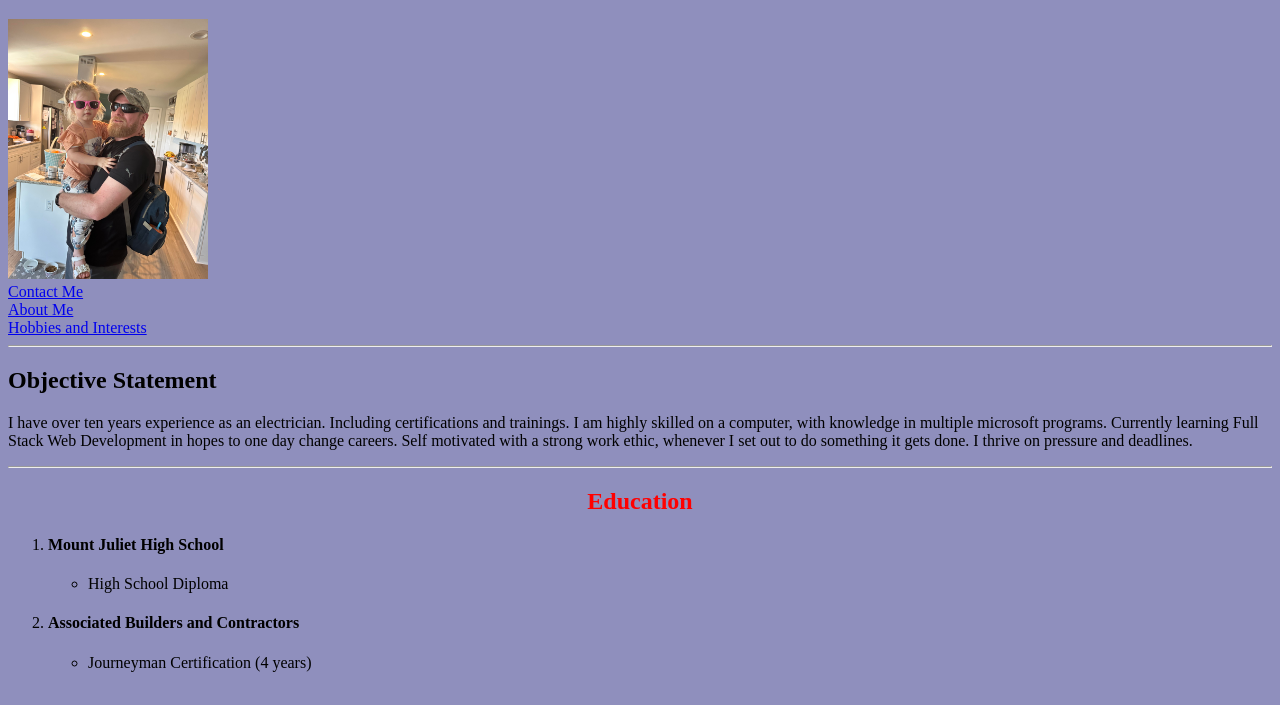
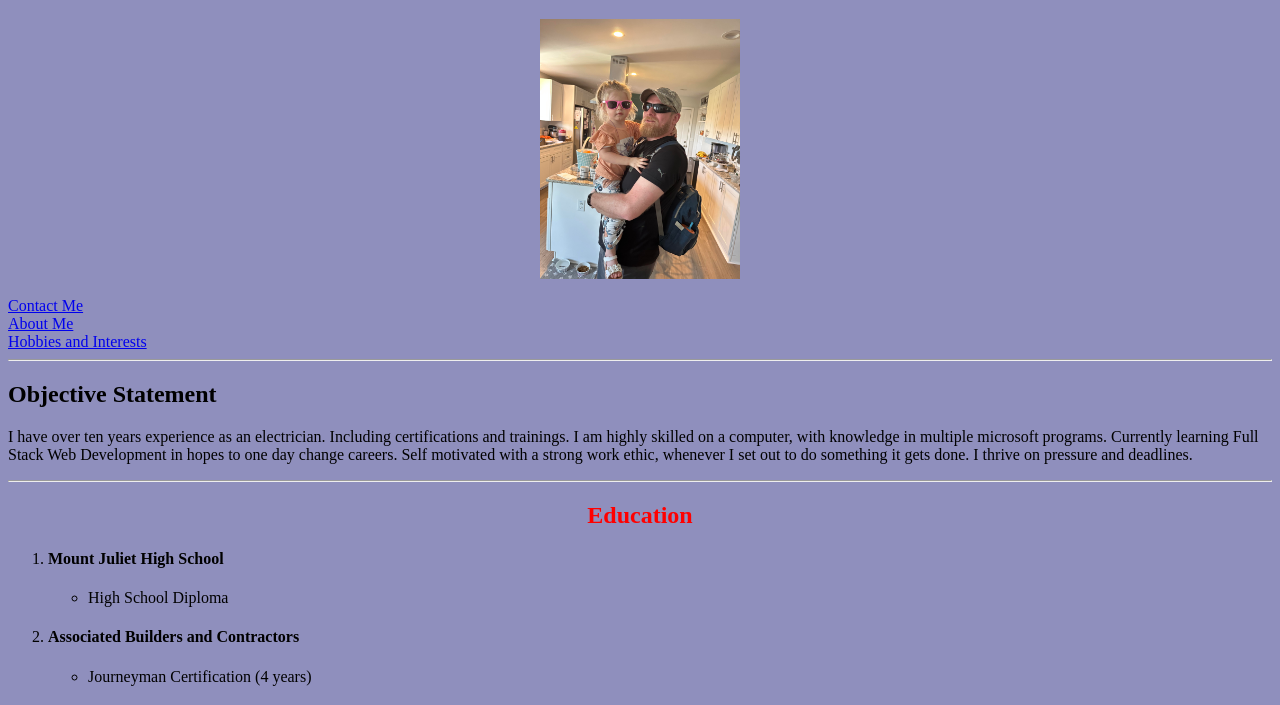
Before and after one commit to Sparky-turned-Coder/Resume_CSS_added, a plain HTML site: page index.html in a window 1280 px wide. Shown: the part 61-766 px from the top of the page. Drawn offline with Linux system fonts and the light colour scheme.

Commit message:
Update style.css

```diff
--- a/Public/style.css
+++ b/Public/style.css
@@ -26,3 +26,9 @@ body {
     color: brown;
     text-align: center;
 }
+
+/* To center an image in HTML and CSS, you can use the following CSS code:*/
+img {
+  display: block;
+  margin: 0 auto;
+}
```
